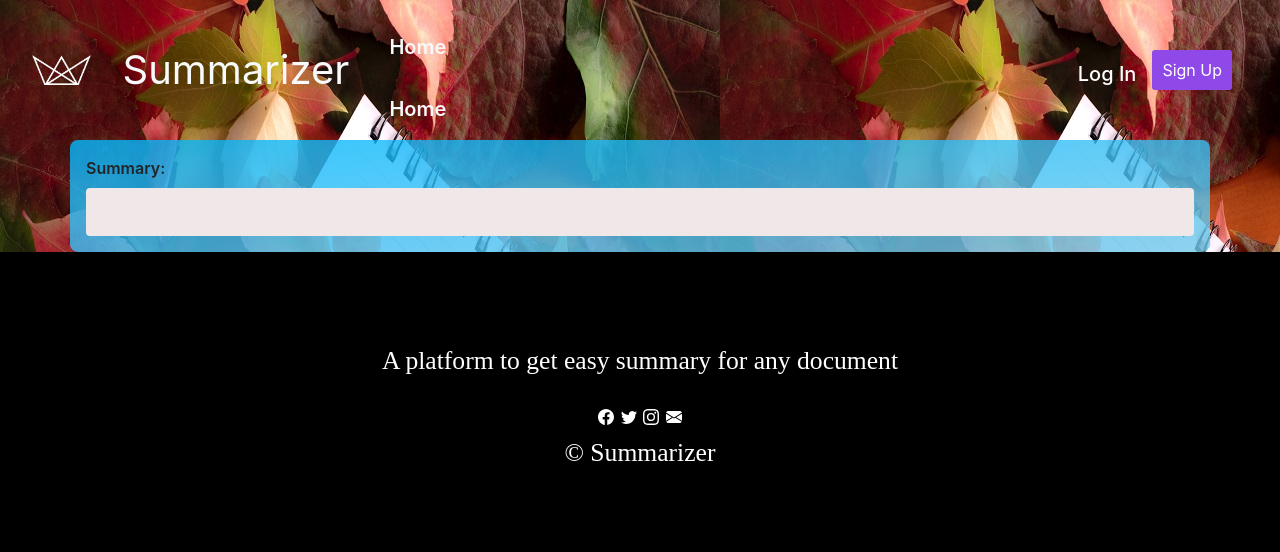
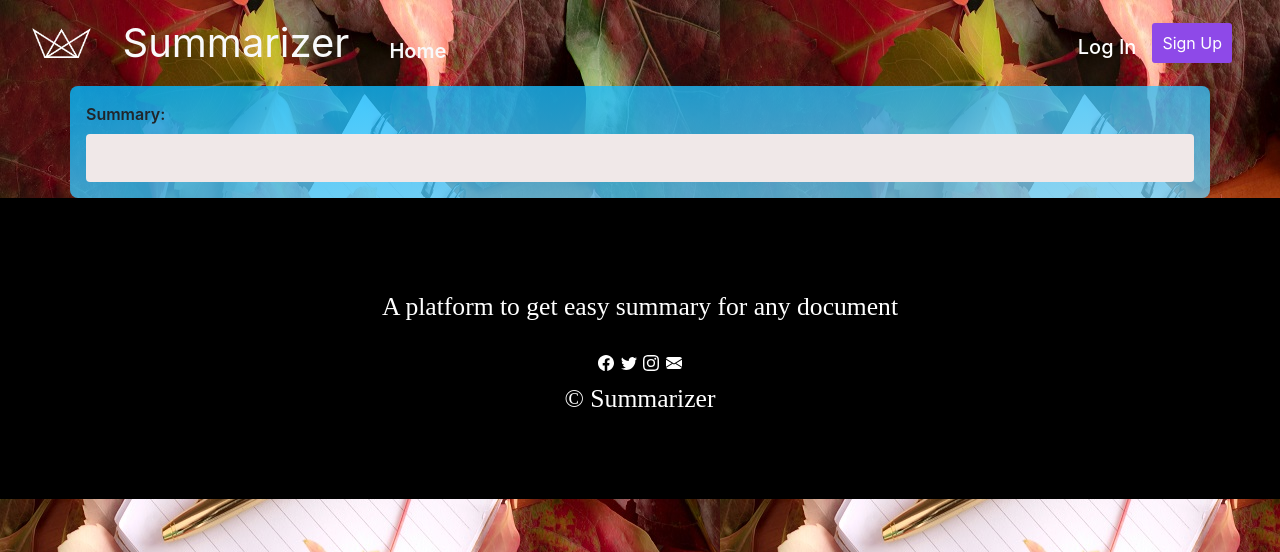
Before and after one commit to amalp12/Text-Summarisation-Web-App, a Flask app: page /landing in a window 1280 px wide. Shown: the top 552 px of the page. Run offline with Flask 2, Linux system fonts and the light colour scheme.

Commit message:
Home Bug Fixed

```diff
--- a/templates/landing.html
+++ b/templates/landing.html
@@ -33,8 +33,7 @@
         <div class="collapse navbar-collapse" id="navbarSupportedContent">
           <ul class="navbar-nav mr-auto">
             <li class="nav-item active">
-              <a class="nav-link text-light navbar_home" href="../templates/index.html">Home <span class="sr-only">(current)</span></a>
-              <a class="nav-link text-light navbar_home" href= "{{url_for('landing')}}" >Home <span class="sr-only">(current)</span></a>
+              <a class="nav-link text-light navbar_home" href= "{{url_for('index')}}" >Home <span class="sr-only">(current)</span></a>
 
             </li>
           </ul>
```
